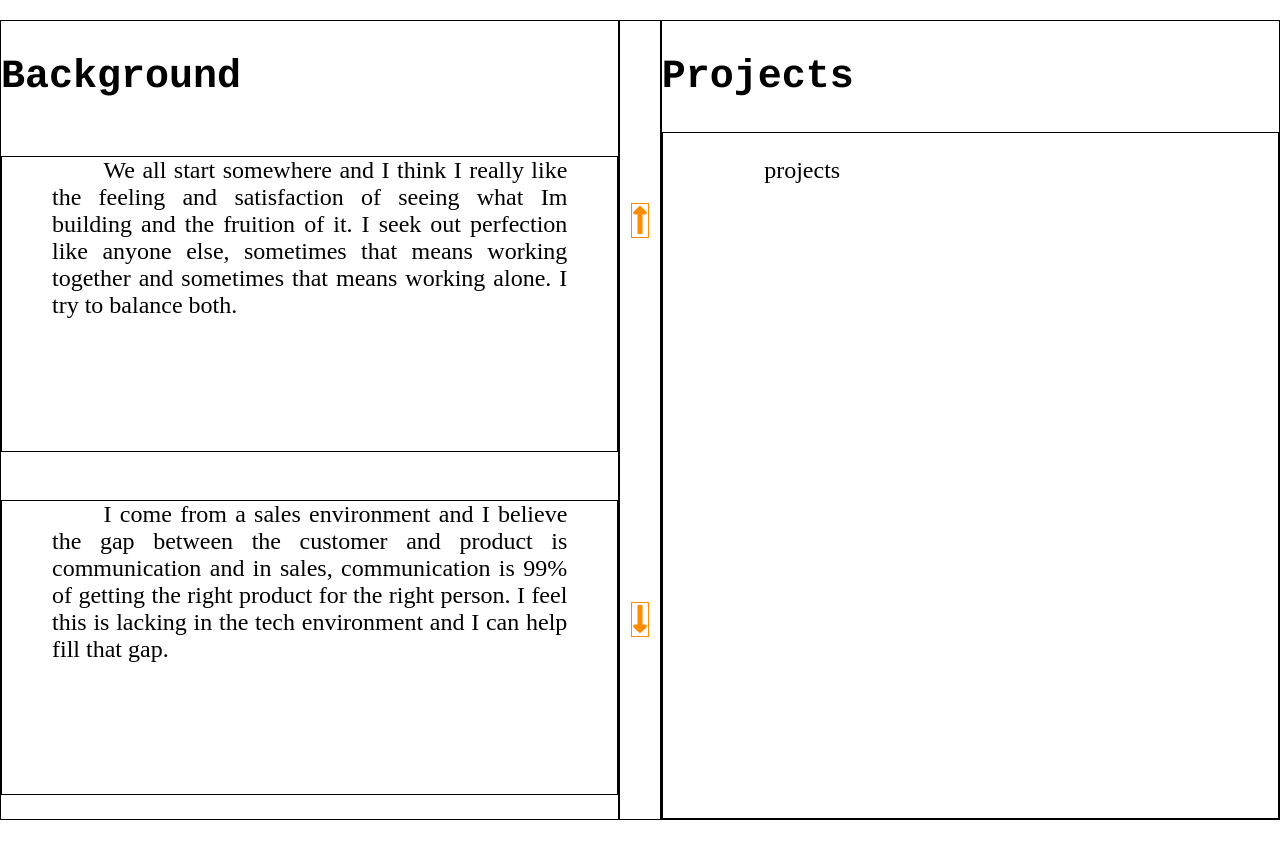
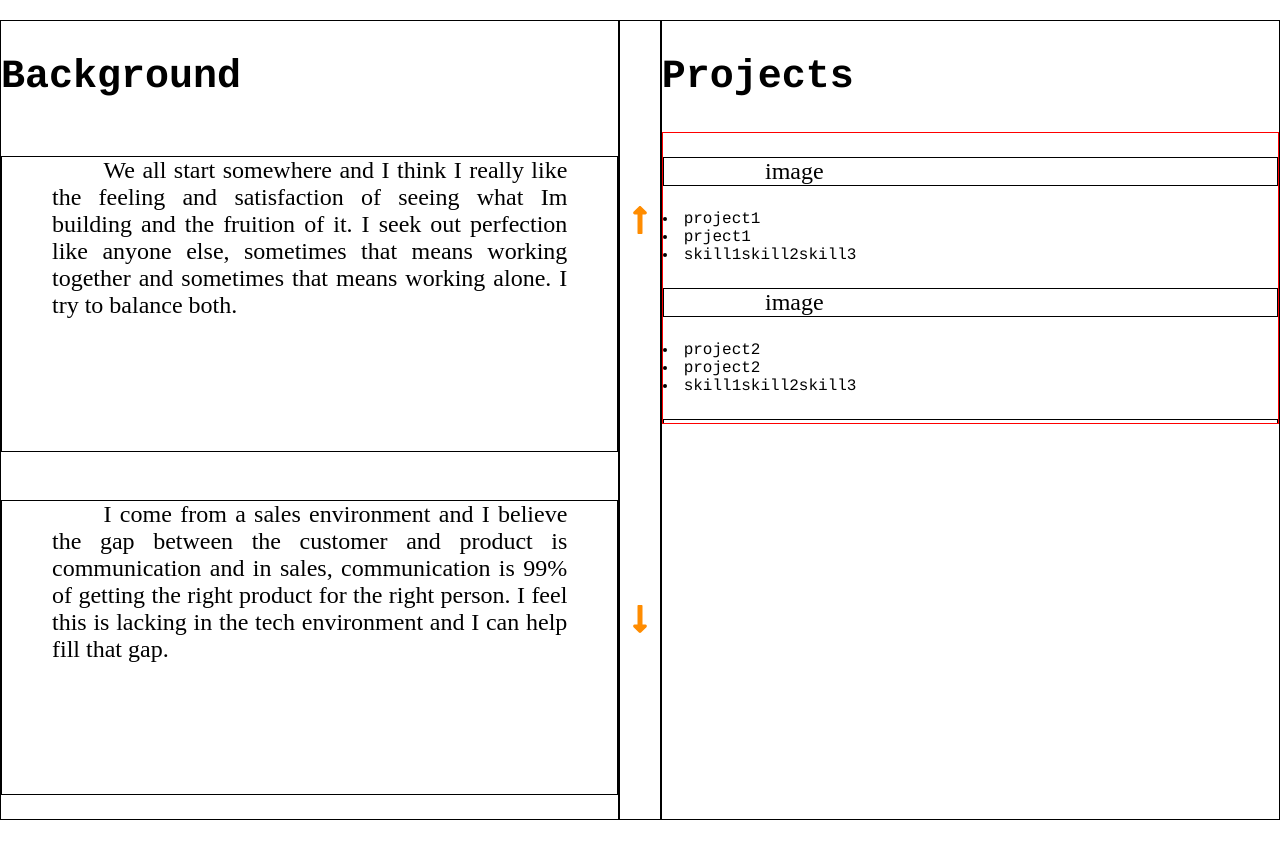
Before and after one commit to BrendonLH/react-portfolio, a React (Create React App) app: page / in a window 1280 px wide. Shown: the part 780-1638 px from the top of the page. Built offline with nearby package versions, Linux system fonts and the light colour scheme.

Commit message:
added more to user object, mapped over and displayed user and each project, added scroll effect for projects

```diff
--- a/src/components/main-section/main.js
+++ b/src/components/main-section/main.js
@@ -11,8 +11,9 @@ function Main() {
   const user = useSelector(state => state.user);
   const background = user.background1;
   const backgroundTwo = user.background2;
+  const projects = user.projects;
 
-  console.log(user);
+  console.log(projects);
 
     return (
       <div className="main" id='section-two'>
@@ -54,8 +55,23 @@ function Main() {
           <header>
             <h1>Projects</h1>
           </header>
-          <div>
-            <p>projects</p>
+          <div id='projects-scroll'>
+            {
+              projects.map(project => (
+
+                <div className='project'>
+                  <div id='project-image'>
+                    <p>{project.image}</p>
+                  </div>
+                  <div id='project-info'>
+                    <li>{project.title}</li>
+                    <li>{project.description}</li>
+                    <li>{project.skillsUsed}</li>
+                  </div>
+                </div>
+              ))
+
+            }
           </div>
         </section>
       </div>
--- a/src/components/main-section/main.scss
+++ b/src/components/main-section/main.scss
@@ -58,10 +58,9 @@
         "."
         ".";
     }
-    div  {
-      border: 1px solid;
-        p {
-          border:none;
-        }
+    #projects-scroll {
+      border: 1px solid red;
+      overflow: auto;
+      max-height: 290px;
     }
   }
--- a/src/store/userReducer.js
+++ b/src/store/userReducer.js
@@ -15,27 +15,35 @@ const user = {
     projects: [
         {
             title:'project1',
-            description: '',
-            skillsUsed: [],
-            img:''
+            description: 'prject1',
+            skillsUsed: ['skill1','skill2','skill3'],
+            image:'image',
+            github: 'github',
+            url:'url'
         },
         {
             title:'project2',
-            description: '',
-            skillsUsed: [],
-            img:''
+            description: 'project2',
+            skillsUsed: ['skill1','skill2','skill3'],
+            image:'image',
+            github: 'github',
+            url:'url'
         },
         {
             title:'project3',
-            description: '',
-            skillsUsed: [],
-            img:''
+            description: 'project3',
+            skillsUsed: ['skill1','skill2','skill3'],
+            image:'image',
+            github: 'github',
+            url:'url'
         },
         {
             title:'project4',
-            description: '',
-            skillsUsed: [],
-            img:''
+            description: 'project4',
+            skillsUsed: ['skill1','skill2','skill3'],
+            image:'image',
+            github: 'github',
+            url:'url'
         }
 
     ]
```
Also changed, not shown: 1 other file (tests, documents, lock files or other folders).
